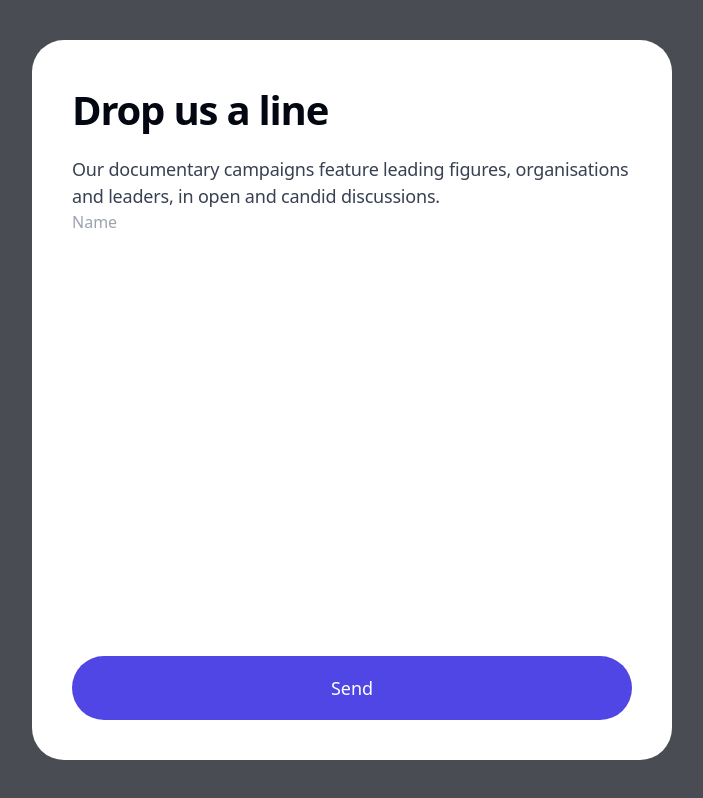
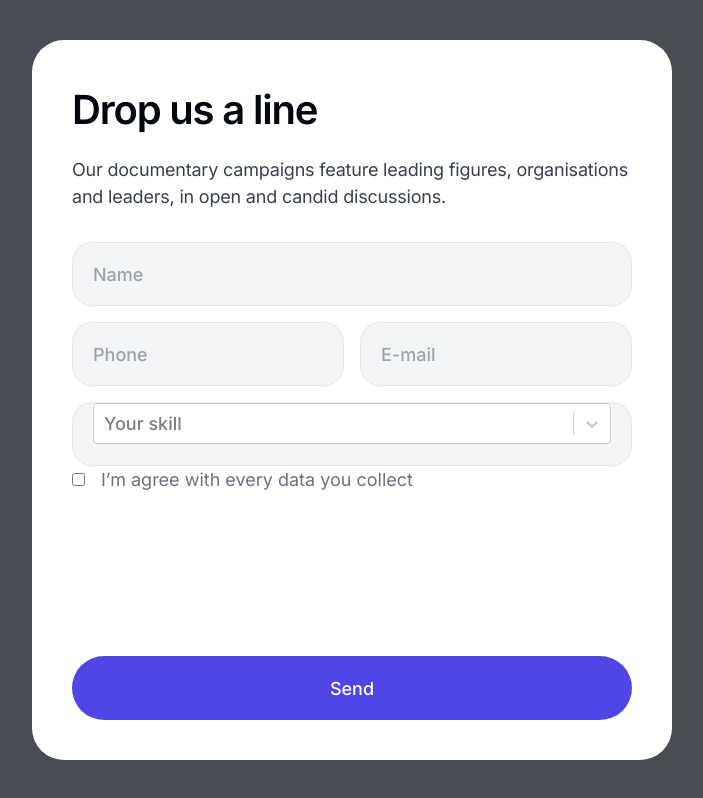
Before and after one commit to OddyHater/einzelwerk-test, a Next.js app: page / in a window 1280 px wide. Shown: the whole page, without its empty margins (288-991 px from the left). Built offline with nearby package versions, Linux system fonts and the light colour scheme.

Commit message:
inputs styles, font added, react-select component

```diff
--- /dev/null
+++ b/app/fonts.js
@@ -0,0 +1,3 @@
+import { Inter } from 'next/font/google';
+
+export const inter = Inter({ subsets: ['latin'] });
--- a/app/layout.js
+++ b/app/layout.js
@@ -1,4 +1,5 @@
 import "../app/globals.css";
+import { inter } from "./fonts";
 
 export const metadata = {
   title: "Einzelwerk Test",
@@ -7,7 +8,7 @@ export const metadata = {
 export default function RootLayout({ children }) {
   return (
     <html lang="en">
-      <body>{children}</body>
+      <body className={`${inter.className} antialiased`}>{children}</body>
     </html>
   );
 }
--- a/package.json
+++ b/package.json
@@ -12,7 +12,9 @@
     "class-variance-authority": "^0.7.0",
     "next": "14.1.4",
     "react": "^18.2.0",
-    "react-dom": "^18.2.0"
+    "react-dom": "^18.2.0",
+    "react-hook-form": "^7.51.2",
+    "react-select": "^5.8.0"
   },
   "devDependencies": {
     "autoprefixer": "^10.0.1",
--- a/src/components/Form.jsx
+++ b/src/components/Form.jsx
@@ -1,5 +1,9 @@
+'use client'
+
 import React from 'react';
+import Select from 'react-select';
 import { cx } from 'class-variance-authority';
+import { useForm } from 'react-hook-form';
 
 import TitleContainer from './TitleContainer';
 
@@ -28,7 +32,34 @@ const submitButtonClassName = cx(
   'rounded-10000px'
 );
 
+const inputClassName = cx(
+  'h-64px',
+  'px-20px',
+  'bg-gray-100',
+  'rounded-20px border border-ui-gray-200',
+  'text-18px font-medium',
+  'focus:outline-none',
+);
+
+const checkboxContainer = cx(
+  'flex gap-16px items-center',
+  'text-18px text-ui-gray-500 leading-26px'
+)
+
+const options = [
+  { value: 'junior', label: 'Junior' },
+  { value: 'middle', label: 'Middle' },
+  { value: 'senior', label: 'Senior' },
+  { value: 'lead', label: 'Lead' },
+  { value: 'cto', label: 'CTO' },
+];
+
 const Form = () => {
+  const { register, handleSubmit } = useForm();
+  const submit = (data) => {
+    console.log(data);
+  }
+
   return (
     <div className={formWrapperClassName}>
       <TitleContainer
@@ -37,11 +68,33 @@ const Form = () => {
       />
       {/* Вынести form в компонент */}
       {/* Перенести стили в переменную */}
-      <form className='flex-1 flex flex-col'>
+      <form
+        className='flex-1 flex flex-col mt-32px'
+        onSubmit={handleSubmit(submit)}
+      >
         <div className={inputsContainerClassName}>
           {/* Вынести инпуты в компоненты */}
           {/* Перенести стили в переменную */}
-          <input type="text" name="name" id="name" placeholder='Name' className='col-span-full' />
+          <input type="text" name="name" id="name" placeholder='Name' className={`${inputClassName} col-span-full`} {...register('name', { required: true })} />
+          <input type="text" name="phone" id="phone" placeholder='Phone' className={`${inputClassName} col-start-1 col-end-2`} {...register('phone')} />
+          <input type="text" name="email" id="email" placeholder='E-mail' className={`${inputClassName} col-start-2 col-end-3`} {...register('email')} />
+
+          <Select
+            instanceId={'grade'}
+            className={`${inputClassName} col-span-full`}
+            placeholder='Your skill'
+            options={options}
+          />
+
+        </div>
+
+        <div>
+          {/*  */}
+        </div>
+
+        <div className={checkboxContainer}>
+          <input type="checkbox" name='privacy' id='privacy' required />
+          <label htmlFor="privacy">I’m agree with every data you collect</label>
         </div>
         <button
           className={submitButtonClassName}
--- a/tailwind.config.js
+++ b/tailwind.config.js
@@ -12,7 +12,12 @@ module.exports = {
         '64px': '64px',
       },
       padding: {
+        '20px': '20px',
         '40px': '40px',
+      },
+      margin: {
+        '16px': '16px',
+        '32px': '32px',
       },
       gap: {
         '16px': '16px',
@@ -26,6 +31,7 @@ module.exports = {
         'ui-gray': {
           100: '#F3F4F6',
           200: '#E5E7EB',
+          500: '#6B7280',
           700: '#374151',
           950: '#030712',
           'bg': 'rgba(3, 7, 18, 0.72)',
```
Also changed, not shown: 1 other file (tests, documents, lock files or other folders).
